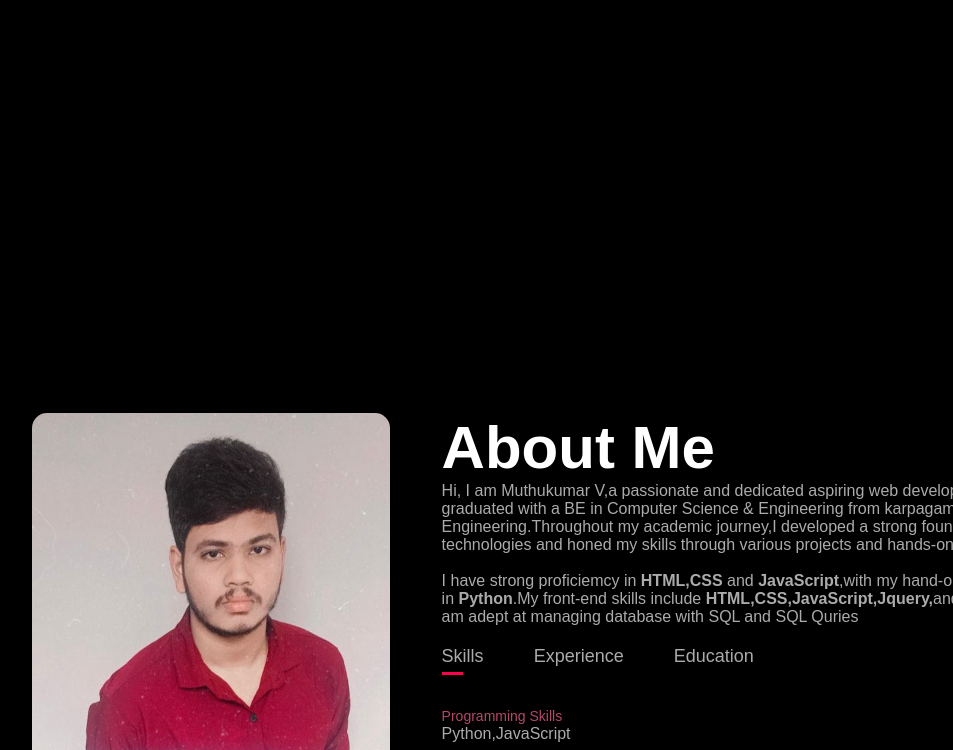
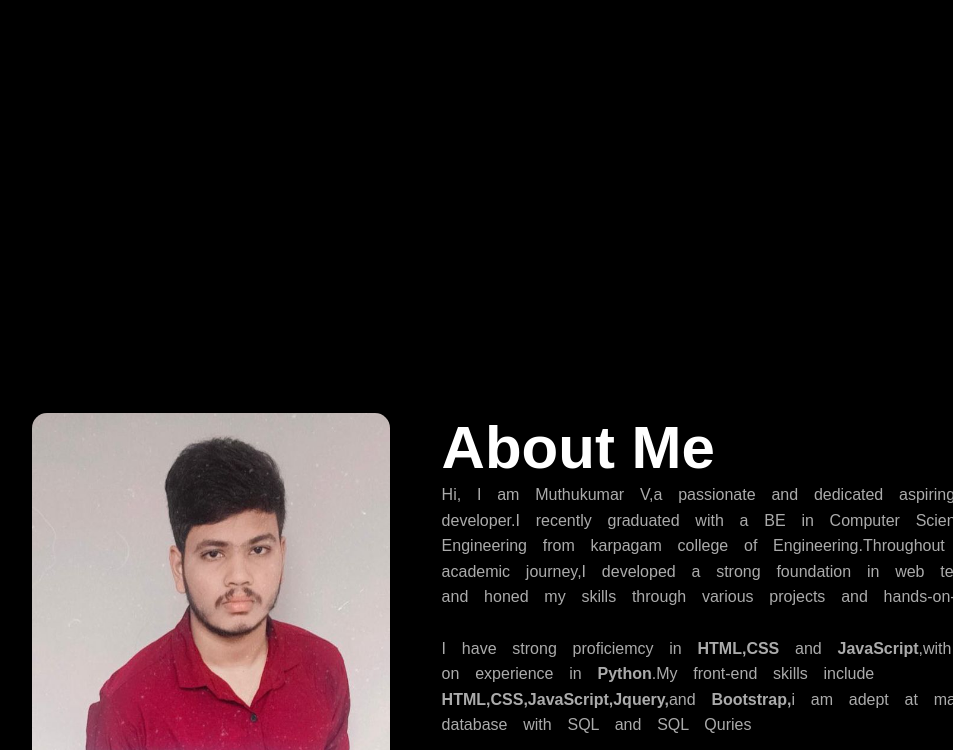
Before and after one commit to Muthukumar1717/protfolio, a plain HTML site: page index.html in a window 1280 px wide. Shown: the part 477-1227 px from the top of the page, without its empty margins (96-1049 px from the left). Drawn offline with Linux system fonts and the light colour scheme.

Commit message:
Update style.css

```diff
--- a/style.css
+++ b/style.css
@@ -6,6 +6,10 @@
 }
 html{
     scroll-behavior: smooth;
+}
+p{
+    line-height: 1.6;
+     word-spacing: 0.3cm;
 }
 body{
     background: #000000;
```
